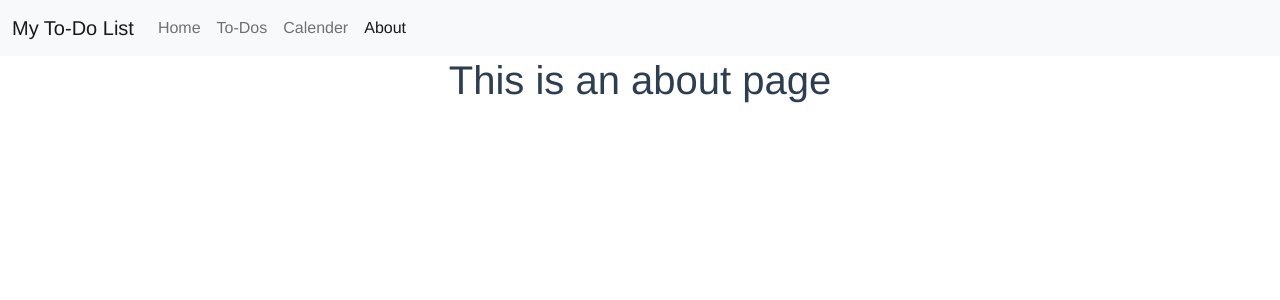
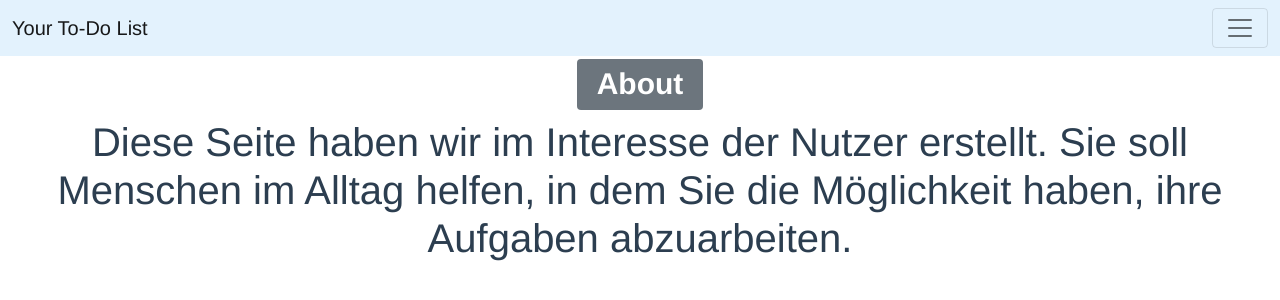
Before and after one commit to Sinan1997/todolist-frontend, a Vue app: page /about in a window 1280 px wide. Shown: the top 300 px of the page. Built offline with nearby package versions, Linux system fonts and the light colour scheme.

Commit message:
Design und Inhalt bearbeitet

```diff
--- a/src/components/Navbar.vue
+++ b/src/components/Navbar.vue
@@ -1,7 +1,7 @@
 <template>
-  <nav class="navbar navbar-expand-lg navbar-light bg-light">
+  <nav class="navbar navbar-light" style="background-color: #e3f2fd;">
     <div class="container-fluid">
-      <a class="navbar-brand" href="#">My To-Do List</a>
+      <a class="navbar-brand" href="#">Your To-Do List</a>
       <button class="navbar-toggler" type="button" data-bs-toggle="collapse" data-bs-target="#navbarNavAltMarkup" aria-controls="navbarNavAltMarkup" aria-expanded="false" aria-label="Toggle navigation">
         <span class="navbar-toggler-icon"></span>
       </button>
@@ -9,7 +9,6 @@
         <div class="navbar-nav">
           <router-link class="nav-link" to="/">Home</router-link>
           <router-link class="nav-link" to="/to-dos">To-Dos</router-link>
-          <router-link class="nav-link" to="/calender">Calender</router-link>
           <router-link class="nav-link" to="/about">About</router-link>
         </div>
       </div>
--- a/src/router/index.js
+++ b/src/router/index.js
@@ -2,7 +2,6 @@ import { createRouter, createWebHistory } from 'vue-router'
 import Home from '../views/Home.vue'
 import About from '../views/About.vue'
 import ToDos from '../views/ToDos.vue'
-import Calender from '../views/Calender.vue'
 
 const routes = [
   {
@@ -19,11 +18,6 @@ const routes = [
     path: '/to-dos',
     name: 'To-Dos',
     component: ToDos
-  },
-  {
-    path: '/calender',
-    name: 'Calender',
-    component: Calender
   }
 
 ]
--- a/src/views/About.vue
+++ b/src/views/About.vue
@@ -1,5 +1,6 @@
 <template>
   <div class="about">
-    <h1>This is an about page</h1>
+    <h1><span class="badge bg-secondary">About</span></h1>
+    <h1>Diese Seite haben wir im Interesse der Nutzer erstellt. Sie soll Menschen im Alltag helfen, in dem Sie die Möglichkeit haben, ihre Aufgaben abzuarbeiten. </h1>
   </div>
 </template>
--- a/src/views/Calender.vue
+++ /dev/null
@@ -1,13 +0,0 @@
-<template>
-  <h1>Welcome to your Calender</h1>
-</template>
-
-<script>
-export default {
-  name: 'Calender'
-}
-</script>
-
-<style scoped>
-
-</style>
--- a/src/views/Home.vue
+++ b/src/views/Home.vue
@@ -1,6 +1,8 @@
 <template>
   <div class="home">
-    <img alt="Vue logo" src="../assets/ToDoList.png">
+    <img src="../assets/ToDoList.png" class="rounded float-start" alt="Vue-Logo">
+    <div>
+    </div>
     <HelloWorld msg="Willkommen auf deiner To-Do List. Auf dieser Seite kannst du To-Dos erstellen, abhaken oder löschen"/>
   </div>
 </template>
--- a/src/views/ToDos.vue
+++ b/src/views/ToDos.vue
@@ -3,15 +3,13 @@
   <div class="container-fluid">
   <div class="row row-cols-1 row-cols-md-2 g-4">
     <div class="col" v-for="toDo in toDos" :key="toDo.id">
-      <div class="card h-100">
+      <div class="card">
         <img :src="getAvatar(toDo)" class="card-img-top" :alt="toDo.nameToDo + ' ' +  toDo.datum">
-        <div class="card-body">
-          <h5 class="card-title">{{ toDo.nameToDo}}</h5>
-          <p class="card-text">
-            {{ toDos.nameToDo }} wurde am {{ toDo.datum }} erstellt und wurde {{ toDo.complete ? 'abgeschlossen' : 'noch nicht abgeschlossen' }}.
-          </p>
-     </div>
-     </div>
+        <h5 class="card-title">{{ toDo.nameToDo}}</h5>
+        <p class="card-text">
+          {{ toDos.nameToDo }} wurde am {{ toDo.datum }} erstellt und wurde {{ toDo.complete ? 'abgeschlossen' : 'noch nicht abgeschlossen' }}.
+        </p>
+      </div>
     </div>
    </div>
   </div>
```
Also changed, not shown: src/assets/logo.png (deleted), src/assets/toDos.png (added).
